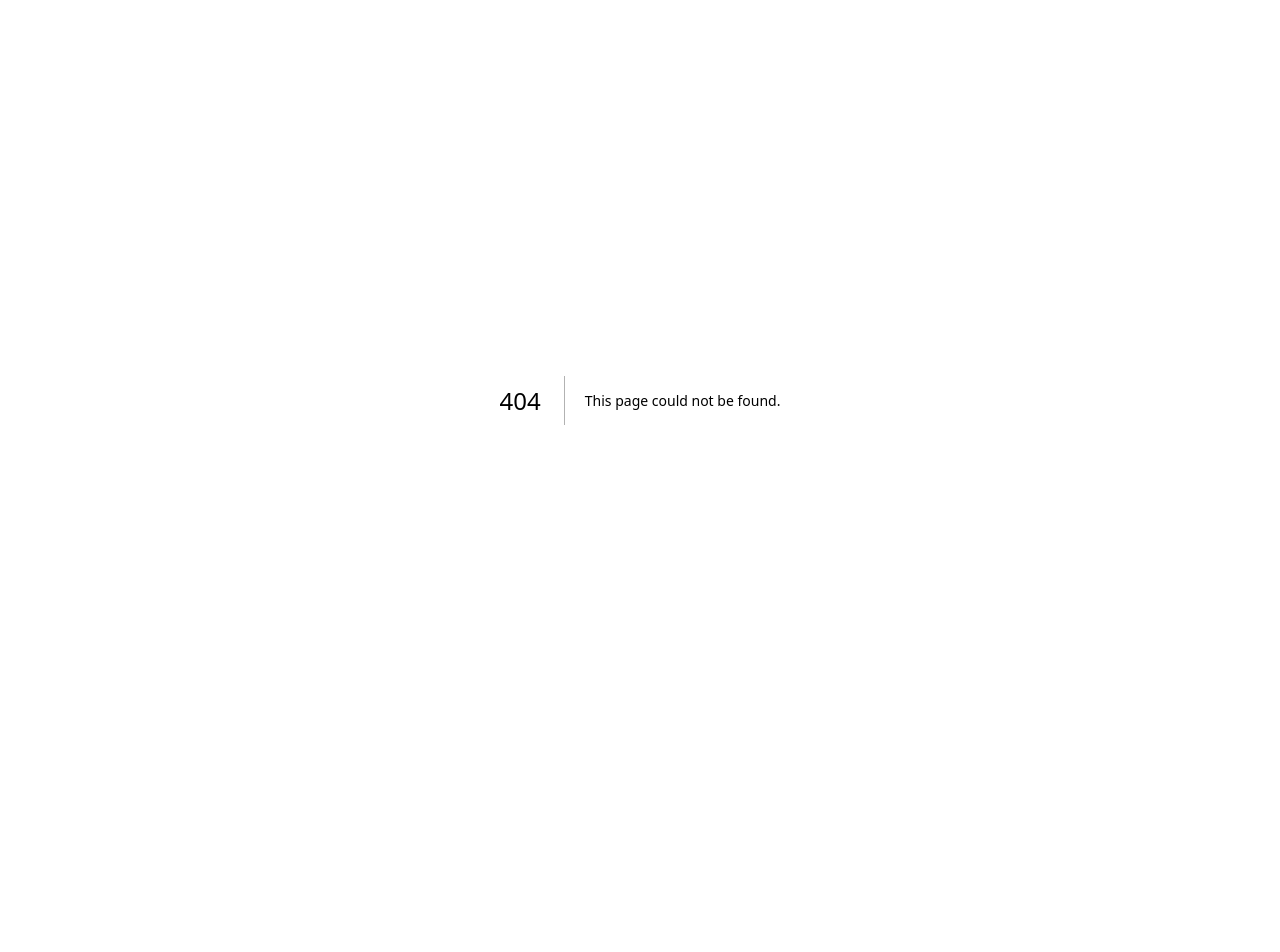
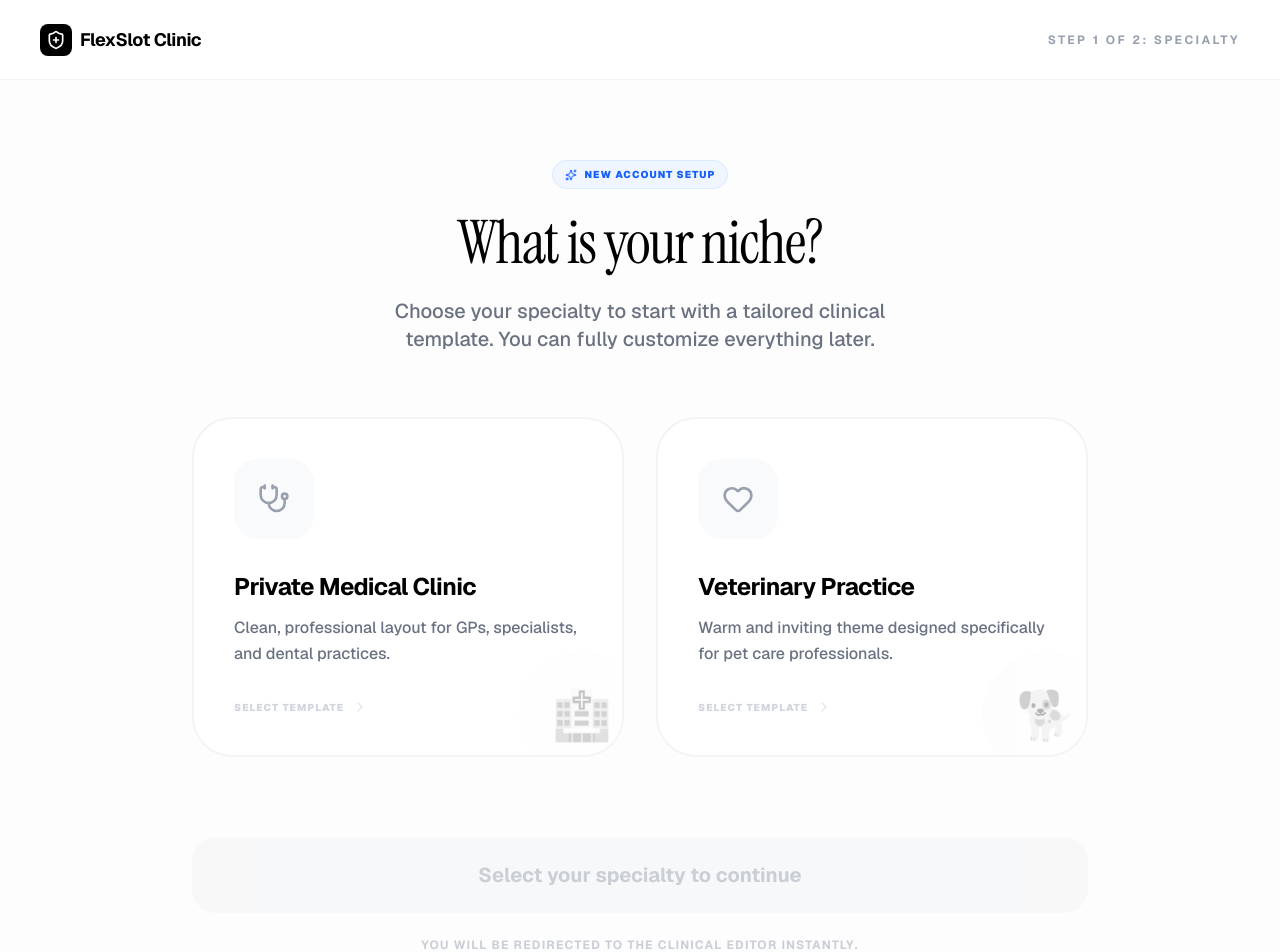
Before and after one commit to FlexSlotCustom0/FlexSlotCustom, a Next.js app in the folder frontend/: page /onboarding in a window 1280 px wide. Before the commit this address had no page. Shown: the top 952 px of the page. Before the commit the page ends 800 px from the top, so only its background shows below. Built offline with nearby package versions, Linux system fonts and the light colour scheme.

Commit message:
Create page.tsx

```diff
--- /dev/null
+++ b/frontend/src/app/onboarding/page.tsx
@@ -0,0 +1,154 @@
+"use client";
+
+import { motion } from "framer-motion";
+import {
+  Stethoscope, Heart, ChevronRight, Check,
+  ArrowRight, ShieldPlus, Sparkles
+} from "lucide-react";
+import Link from "next/link";
+import { useState } from "react";
+
+const specialties = [
+  {
+    id: "clinic-clean",
+    title: "Private Medical Clinic",
+    desc: "Clean, professional layout for GPs, specialists, and dental practices.",
+    icon: <Stethoscope className="w-8 h-8" />,
+    color: "bg-blue-600",
+    lightColor: "bg-blue-50",
+    accent: "text-blue-600",
+    border: "border-blue-100",
+    preview: "🏥"
+  },
+  {
+    id: "vet-warm",
+    title: "Veterinary Practice",
+    desc: "Warm and inviting theme designed specifically for pet care professionals.",
+    icon: <Heart className="w-8 h-8" />,
+    color: "bg-orange-500",
+    lightColor: "bg-orange-50",
+    accent: "text-orange-500",
+    border: "border-orange-100",
+    preview: "🐕"
+  }
+];
+
+export default function OnboardingPage() {
+  const [selected, setSelected] = useState<string | null>(null);
+
+  return (
+    <div className="min-h-screen bg-[#FDFDFD] text-black font-sans selection:bg-blue-600 selection:text-white flex flex-col">
+      {/* Header */}
+      <nav className="h-20 flex items-center justify-between px-10 border-b border-gray-100 bg-white/80 backdrop-blur-md sticky top-0 z-50">
+        <div className="flex items-center gap-2">
+          <div className="w-8 h-8 bg-black rounded-lg flex items-center justify-center">
+            <ShieldPlus className="w-5 h-5 text-white" />
+          </div>
+          <span className="font-bold tracking-tight text-lg">FlexSlot Clinic</span>
+        </div>
+        <div className="text-xs font-bold text-gray-400 uppercase tracking-[0.2em]">Step 1 of 2: Specialty</div>
+      </nav>
+
+      <main className="flex-1 max-w-5xl mx-auto w-full px-6 py-20 flex flex-col items-center justify-center">
+        <motion.div
+          initial={{ opacity: 0, y: 20 }}
+          animate={{ opacity: 1, y: 0 }}
+          className="text-center mb-16"
+        >
+          <div className="inline-flex items-center gap-2 px-3 py-1.5 rounded-full bg-blue-50 border border-blue-100 text-blue-600 text-[10px] font-black uppercase tracking-widest mb-6">
+            <Sparkles className="w-3 h-3" />
+            New Account Setup
+          </div>
+          <h1 className="text-5xl md:text-6xl font-serif tracking-tight mb-6">What is your niche?</h1>
+          <p className="text-xl text-gray-500 font-medium max-w-xl mx-auto">
+            Choose your specialty to start with a tailored clinical template. You can fully customize everything later.
+          </p>
+        </motion.div>
+
+        <div className="grid md:grid-cols-2 gap-8 w-full max-w-4xl">
+          {specialties.map((spec) => (
+            <motion.button
+              key={spec.id}
+              onClick={() => setSelected(spec.id)}
+              whileHover={{ scale: 1.02 }}
+              whileTap={{ scale: 0.98 }}
+              className={`p-10 rounded-[2.5rem] border-2 text-left transition-all relative overflow-hidden group ${
+                selected === spec.id
+                  ? `${spec.border} ${spec.lightColor} ring-4 ring-black/5`
+                  : "bg-white border-gray-100 hover:border-gray-300"
+              }`}
+            >
+              <div className={`w-20 h-20 rounded-3xl flex items-center justify-center mb-8 transition-colors ${
+                selected === spec.id ? spec.color : "bg-gray-50 text-gray-400 group-hover:bg-black group-hover:text-white"
+              }`}>
+                {spec.icon}
+              </div>
+
+              <h3 className="text-2xl font-bold mb-3 tracking-tight">{spec.title}</h3>
+              <p className="text-gray-500 font-medium leading-relaxed mb-8">{spec.desc}</p>
+
+              <div className="flex items-center gap-2">
+                <span className={`text-[10px] font-black uppercase tracking-widest ${
+                  selected === spec.id ? spec.accent : "text-gray-300"
+                }`}>
+                  Select Template
+                </span>
+                <ChevronRight className={`w-4 h-4 transition-transform ${
+                  selected === spec.id ? `${spec.accent} translate-x-1` : "text-gray-200"
+                }`} />
+              </div>
+
+              {/* Preview Bubble */}
+              <div className="absolute -bottom-6 -right-6 w-32 h-32 bg-gray-50 rounded-full flex items-center justify-center text-5xl grayscale opacity-30 group-hover:opacity-100 transition-all">
+                {spec.preview}
+              </div>
+
+              {selected === spec.id && (
+                <motion.div
+                  initial={{ scale: 0 }}
+                  animate={{ scale: 1 }}
+                  className="absolute top-6 right-6 w-8 h-8 bg-black rounded-full flex items-center justify-center shadow-lg"
+                >
+                  <Check className="w-4 h-4 text-white" strokeWidth={4} />
+                </motion.div>
+              )}
+            </motion.button>
+          ))}
+        </div>
+
+        <motion.div
+          initial={{ opacity: 0 }}
+          animate={{ opacity: selected ? 1 : 0.5 }}
+          className="mt-20 w-full max-w-4xl"
+        >
+          {selected ? (
+            <Link
+              href={`/templates/${selected}?manage=true`}
+              className="w-full bg-black text-white py-6 rounded-3xl font-bold text-xl flex items-center justify-center gap-3 shadow-2xl hover:bg-gray-800 transition-all hover:scale-[1.01]"
+            >
+              Start Personalizing <ArrowRight className="w-5 h-5" />
+            </Link>
+          ) : (
+            <button
+              disabled
+              className="w-full bg-gray-100 text-gray-400 py-6 rounded-3xl font-bold text-xl flex items-center justify-center gap-3 cursor-not-allowed"
+            >
+              Select your specialty to continue
+            </button>
+          )}
+
+          <p className="text-center mt-6 text-xs text-gray-400 font-bold uppercase tracking-widest">
+            You will be redirected to the clinical editor instantly.
+          </p>
+        </motion.div>
+      </main>
+
+      {/* Footer Branding */}
+      <footer className="py-12 px-10 border-t border-gray-100 text-center">
+        <p className="text-[10px] font-black uppercase tracking-[0.2em] text-gray-300 items-center justify-center flex gap-2">
+          Securely managed by <span className="text-black">FlexSlotCustom Engine</span>
+        </p>
+      </footer>
+    </div>
+  );
+}
```
